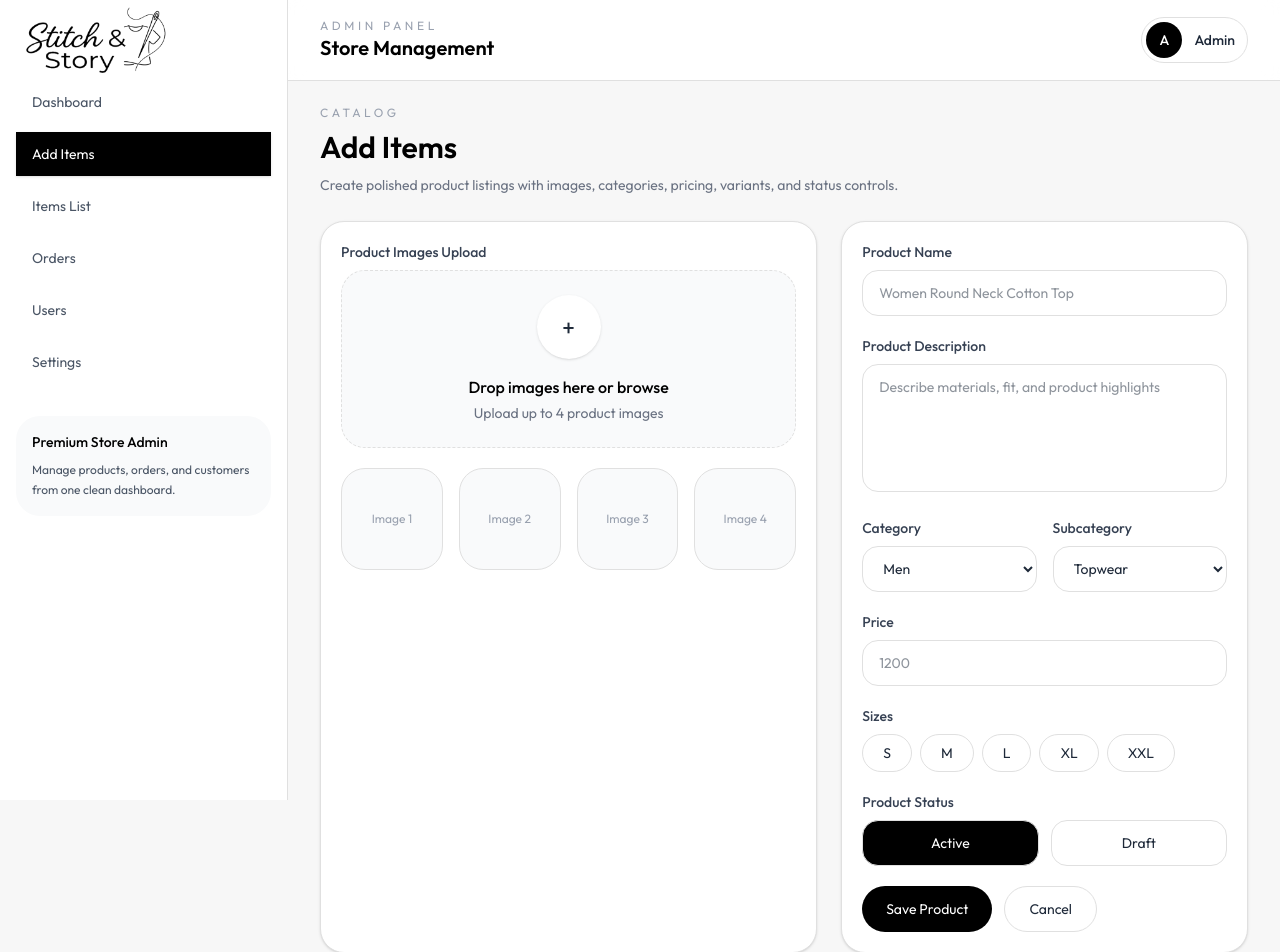
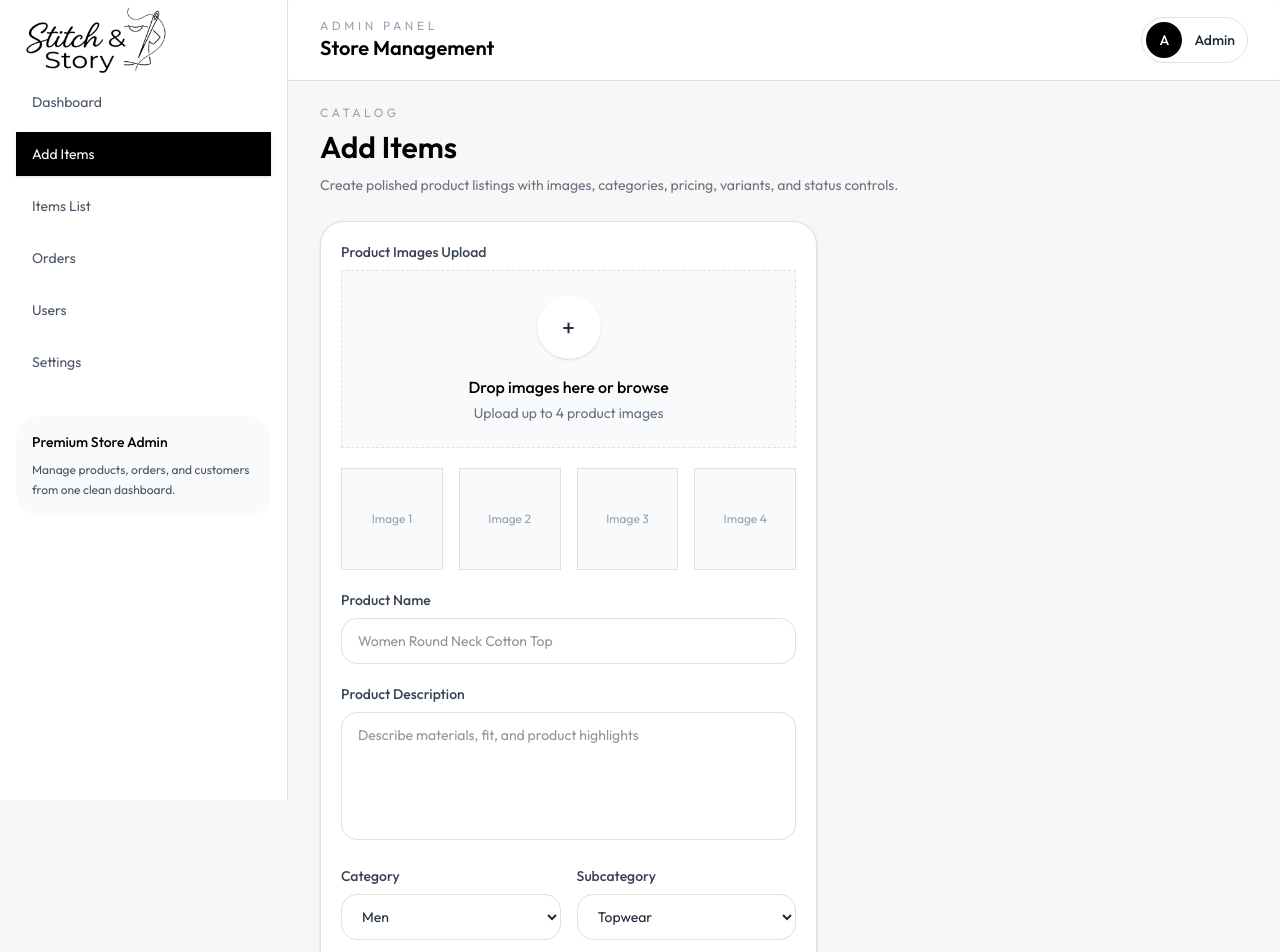
Before and after one commit to RamanKayastha/fyp, a React (Vite) app in the folder frontend/: page /admin/add-items in a window 1280 px wide. Shown: the top 952 px of the page. Built offline with nearby package versions, Linux system fonts and the light colour scheme.

Commit message:
admin pages updates and ui fix

```diff
--- a/frontend/src/pages/admin/AdminAddItems.jsx
+++ b/frontend/src/pages/admin/AdminAddItems.jsx
@@ -90,7 +90,7 @@ const AdminAddItems = () => {
             />
 
             <form onSubmit={handleSubmit} className="grid gap-6 xl:grid-cols-[1.1fr_0.9fr]">
-                <AdminCard>
+                <AdminCard className="space-y-5">
                     <Field label="Product Images Upload" error={errors.images}>
                         <div
                             onDragOver={(e) => e.preventDefault()}
@@ -98,7 +98,7 @@ const AdminAddItems = () => {
                                 e.preventDefault()
                                 handleFiles(e.dataTransfer.files)
                             }}
-                            className="rounded-3xl border border-dashed bg-gray-50 p-6 text-center transition hover:bg-gray-100"
+                            className=" border border-dashed bg-gray-50 p-6 text-center transition hover:bg-gray-100"
                         >
                             <input
                                 id="product-images"
@@ -118,7 +118,7 @@ const AdminAddItems = () => {
 
                     <div className="mt-5 grid grid-cols-2 gap-4 sm:grid-cols-4">
                         {[0, 1, 2, 3].map((slot) => (
-                            <div key={slot} className="aspect-square overflow-hidden rounded-3xl border bg-gray-50">
+                            <div key={slot} className="aspect-square overflow-hidden  border bg-gray-50">
                                 {previews[slot] ? (
                                     <img src={previews[slot].url} alt={previews[slot].name} className="h-full w-full object-cover" />
                                 ) : (
@@ -127,9 +127,6 @@ const AdminAddItems = () => {
                             </div>
                         ))}
                     </div>
-                </AdminCard>
-
-                <AdminCard className="space-y-5">
                     <Field label="Product Name" error={errors.name}>
                         <input value={form.name} onChange={(e) => updateForm('name', e.target.value)} className={inputClass} placeholder="Women Round Neck Cotton Top" />
                     </Field>
@@ -163,7 +160,7 @@ const AdminAddItems = () => {
                                     key={size}
                                     type="button"
                                     onClick={() => toggleSize(size)}
-                                    className={`rounded-full border px-5 py-2 text-sm transition ${form.sizes.includes(size) ? 'bg-black text-white' : 'bg-white hover:bg-gray-100'}`}
+                                    className={` border px-5 py-2 text-sm transition ${form.sizes.includes(size) ? 'bg-black text-white' : 'bg-white hover:bg-gray-100'}`}
                                 >
                                     {size}
                                 </button>
@@ -178,7 +175,7 @@ const AdminAddItems = () => {
                                     key={status}
                                     type="button"
                                     onClick={() => updateForm('status', status)}
-                                    className={`rounded-2xl border px-4 py-3 text-sm transition ${form.status === status ? 'bg-black text-white' : 'bg-white hover:bg-gray-100'}`}
+                                    className={` border px-4 py-3 text-sm transition ${form.status === status ? 'bg-black text-white' : 'bg-white hover:bg-gray-100'}`}
                                 >
                                     {status}
                                 </button>
@@ -187,8 +184,8 @@ const AdminAddItems = () => {
                     </Field>
 
                     <div className="flex flex-col gap-3 sm:flex-row">
-                        <button type="submit" className="rounded-full bg-black px-6 py-3 text-sm text-white">Save Product</button>
-                        <button type="button" onClick={handleCancel} className="rounded-full border px-6 py-3 text-sm">Cancel</button>
+                        <button type="submit" className=" bg-black px-6 py-3 text-sm text-white">Save Product</button>
+                        <button type="button" onClick={handleCancel} className=" border px-6 py-3 text-sm">Cancel</button>
                     </div>
                 </AdminCard>
             </form>
--- a/package.json
+++ /dev/null
@@ -1,5 +0,0 @@
-{
-  "dependencies": {
-    "react-icons": "^5.6.0"
-  }
-}
```
Also changed, not shown: 1 other file (tests, documents, lock files or other folders).
